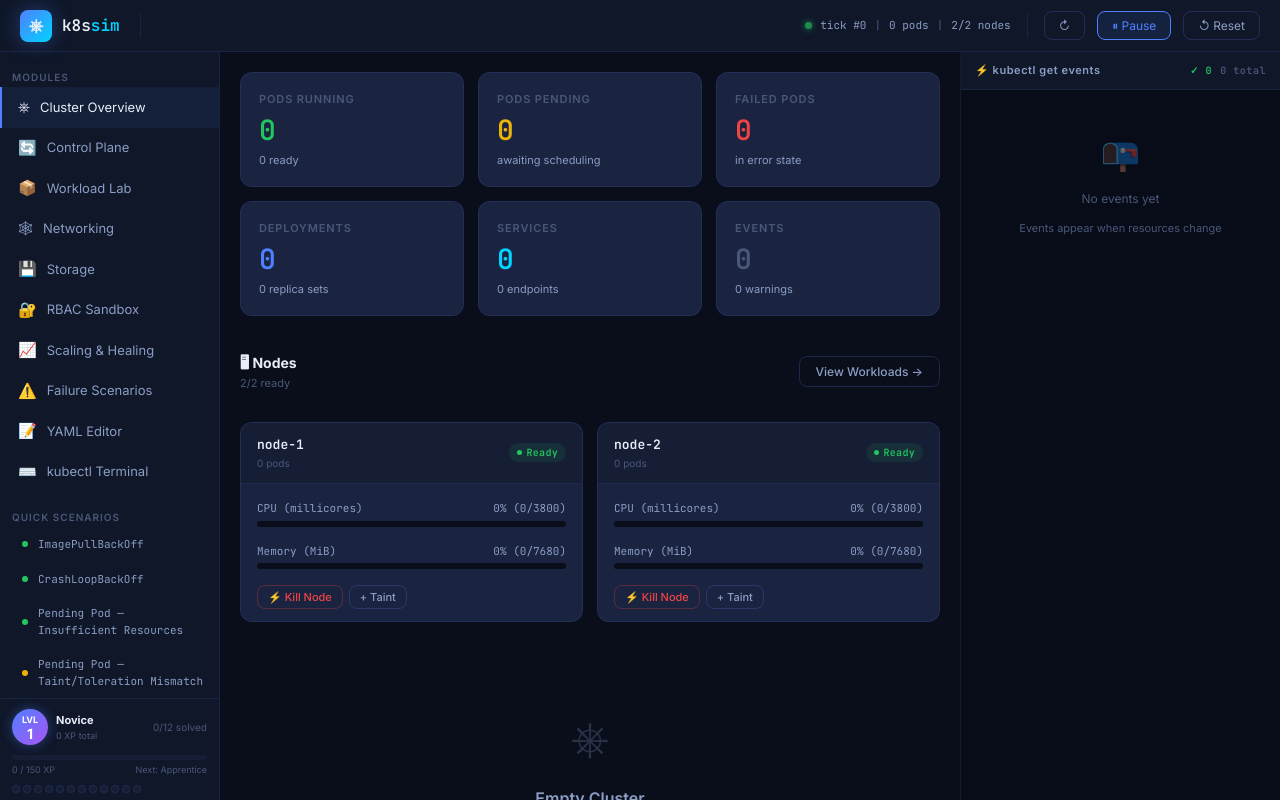
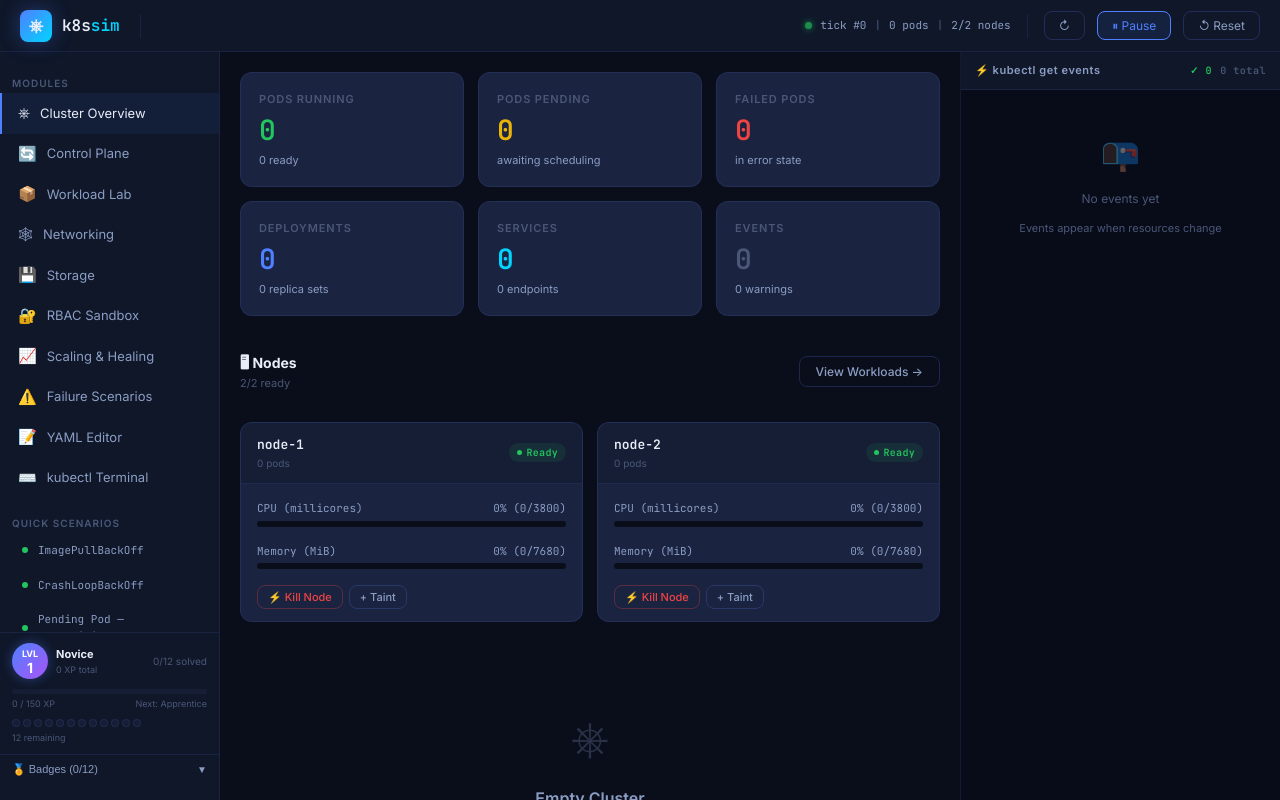
Before and after one commit to Sahil811/k8s-simulator, a React (Vite) app: page / in a window 1280 px wide. Built offline with nearby package versions, Linux system fonts and the light colour scheme.

Commit message:
master: initial commit 7

```diff
--- a/src/components/Sidebar.tsx
+++ b/src/components/Sidebar.tsx
@@ -44,9 +44,10 @@ export function Sidebar() {
   }
 
   return (
-    <nav className="sidebar" role="navigation" aria-label="Module navigation">
-      <div className="sidebar-section">Modules</div>
-      {MODULES.map(m => {
+    <nav className="sidebar" role="navigation" aria-label="Module navigation" style={{ overflow: 'hidden' }}>
+      <div style={{ flex: 1, overflowY: 'auto' }}>
+        <div className="sidebar-section" style={{ paddingTop: 12 }}>Modules</div>
+        {MODULES.map(m => {
         const badge = getBadge(m.id);
         return (
           <div
@@ -93,7 +94,8 @@ export function Sidebar() {
           </div>
         </>
       )}
-      <div style={{ marginTop: 'auto' }}>
+      </div>
+      <div style={{ marginTop: 'auto', flexShrink: 0 }}>
         <ProgressPanel />
       </div>
     </nav>
--- a/src/components/WhyPanel.tsx
+++ b/src/components/WhyPanel.tsx
@@ -1,5 +1,6 @@
 import React, { useState } from 'react';
 import { useSimulator } from '../store/simulatorStore';
+import { ConceptLink } from './ConceptLink';
 import type { ExplanationEntry } from '../types/k8s';
 
 export function WhyPanel() {
@@ -10,6 +11,16 @@ export function WhyPanel() {
   if (visible.length === 0) return null;
 
   const entry = visible[0];
+
+  // Map controllers to concepts
+  const conceptMap: Record<string, string> = {
+    'DeploymentController': 'controllers',
+    'ReplicaSetController': 'pods',
+    'Scheduler': 'scheduling',
+    'Kubelet': 'pods',
+    'EndpointSliceController': 'services',
+  };
+  const conceptId = conceptMap[entry.controller];
 
   return (
     <div className="why-panel" role="dialog" aria-label="Why is this happening?">
@@ -45,6 +56,12 @@ export function WhyPanel() {
           {entry.objectName}
         </div>
 
+        {conceptId && (
+          <div style={{ marginBottom: 12 }}>
+            <ConceptLink id={conceptId} />
+          </div>
+        )}
+
         <ExplanationSection label="What happened" text={entry.what} />
         <ExplanationSection label="Action taken" text={entry.action} cls="why-action" />
         <ExplanationSection label="Why (the real mechanics)" text={entry.why} cls="why-explanation" />
```
